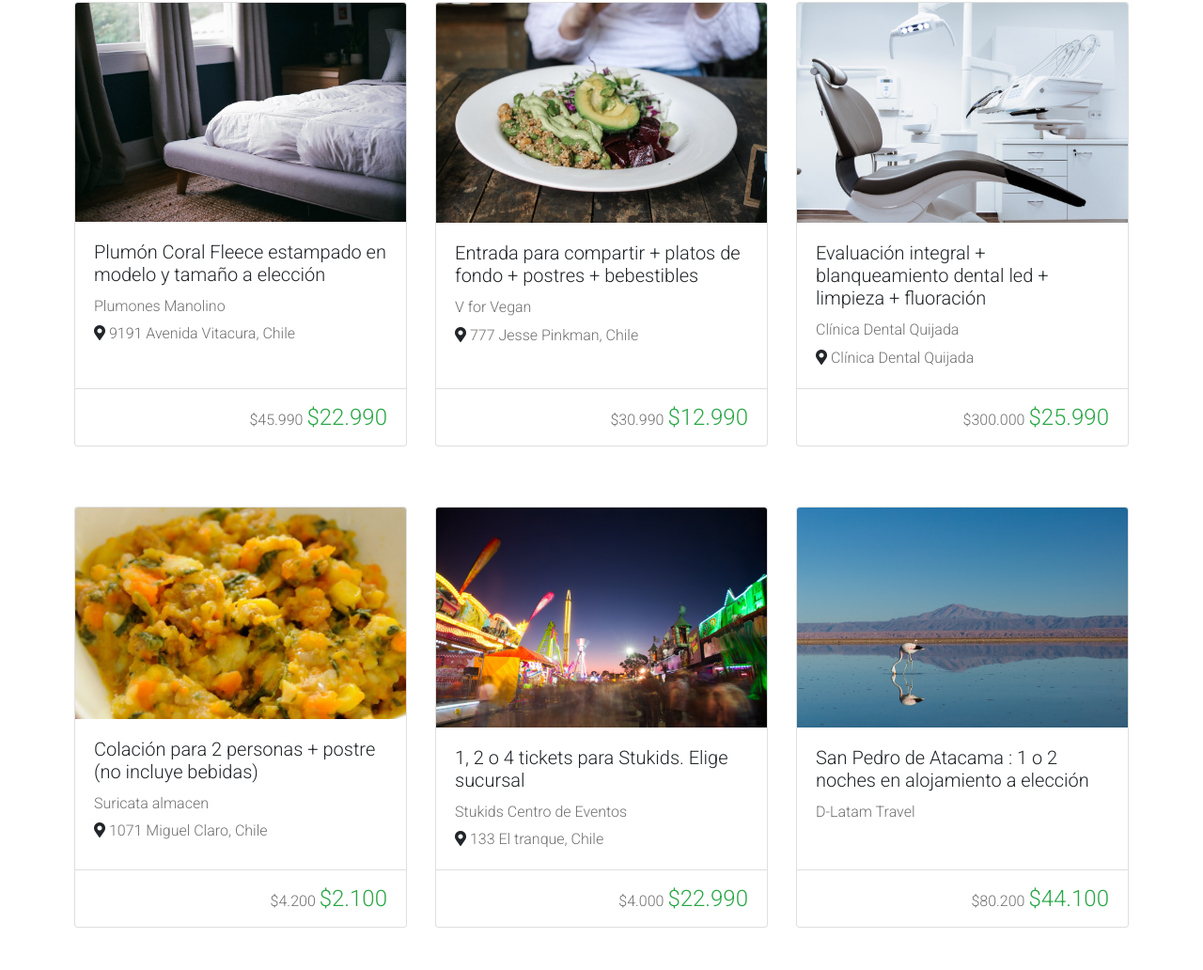
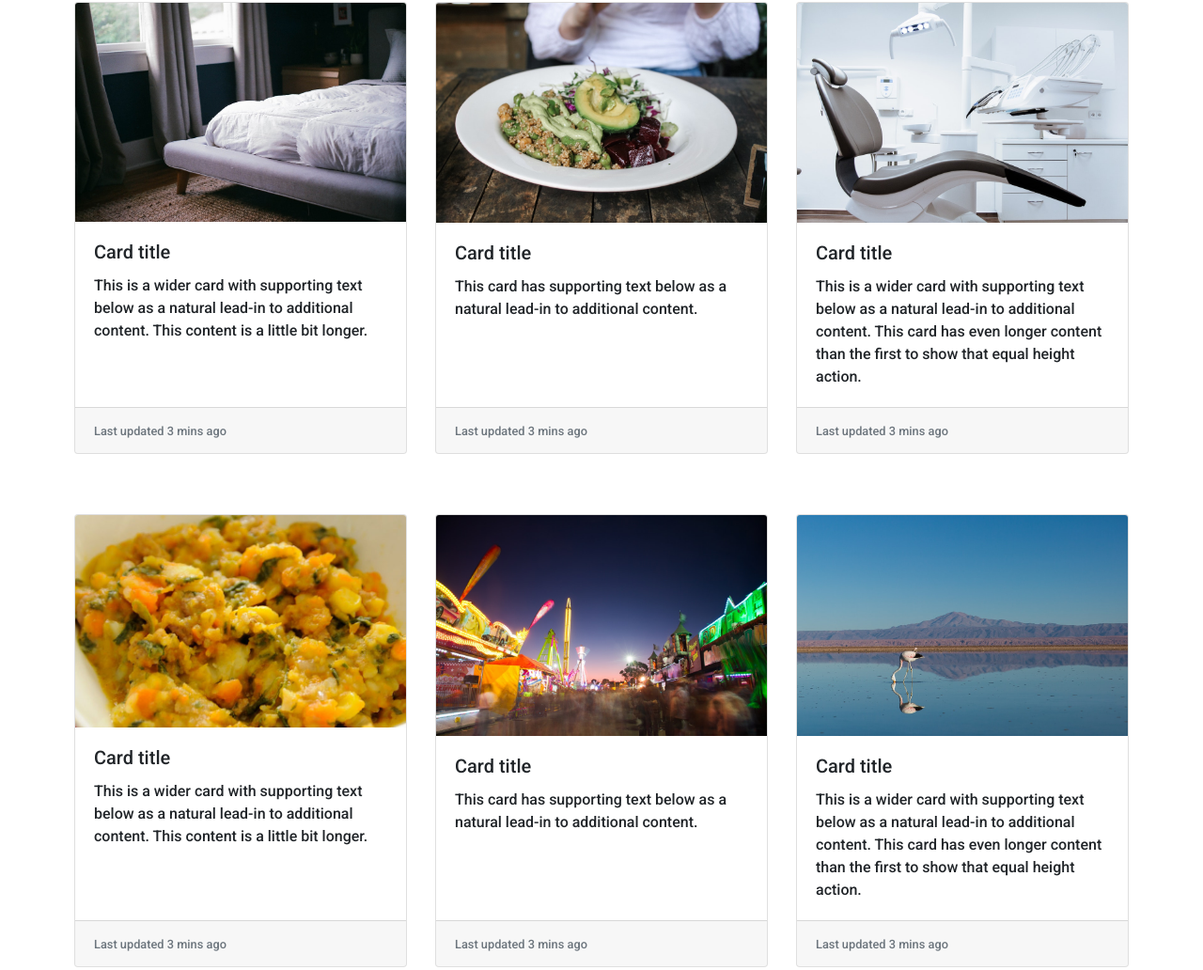
Before and after one commit to happyhtml1/Cuppon, a plain HTML site: page index.html in a window 1280 px wide. Shown: the part 120-1152 px from the top of the page at 94% size. Drawn offline with nearby package versions, Linux system fonts and the light colour scheme.

```diff
--- a/index.html
+++ b/index.html
@@ -6,9 +6,8 @@
   <meta name="viewport" content="width=device-width, initial-scale=1.0">
   <meta http-equiv="X-UA-Compatible" content="ie=edge">
   <title>Cuppon</title>
-  <link rel="shorcut icon" type="img/png" href="assets\img\at-solid.png">
   <link rel="stylesheet" href="https://stackpath.bootstrapcdn.com/bootstrap/4.4.1/css/bootstrap.min.css" integrity="sha384-Vkoo8x4CGsO3+Hhxv8T/Q5PaXtkKtu6ug5TOeNV6gBiFeWPGFN9MuhOf23Q9Ifjh" crossorigin="anonymous">
-<link href="https://fonts.googleapis.com/css?family=Roboto:300&display=swap" rel="stylesheet">
+<link href="https://fonts.googleapis.com/css?family=Roboto:300,500&display=swap" rel="stylesheet">
 <link rel="stylesheet" href="https://use.fontawesome.com/releases/v5.6.3/css/all.css" integrity="sha384-UHRtZLI+pbxtHCWp1t77Bi1L4ZtiqrqD80Kn4Z8NTSRyMA2Fd33n5dQ8lWUE00s/" crossorigin="anonymous">
 <link rel="stylesheet" href="assets/css/style.css">
 </head>
@@ -39,40 +38,31 @@
   <div class="card">
     <img src="assets\img\cupon-1.jpg" class="card-img-top" alt="...">
     <div class="card-body">
-      <h5 class="card-title">Plumón Coral Fleece estampado en modelo y tamaño a elección</h5>
-      <h6>Plumones Manolino</h6>
-      <i class="fas fa-map-marker-alt"></i>
-      <span class="card-text">9191 Avenida Vitacura, Chile</span>
+      <h5 class="card-title">Card title</h5>
+      <p class="card-text">This is a wider card with supporting text below as a natural lead-in to additional content. This content is a little bit longer.</p>
     </div>
-    <div class="cardfooter">
-      <span>$45.990</span>
-      <span class="verdegrande">$22.990</span>
+    <div class="card-footer">
+      <small class="text-muted">Last updated 3 mins ago</small>
     </div>
   </div>
   <div class="card">
     <img src="assets\img\cupon-2.jpg" class="card-img-top" alt="...">
     <div class="card-body">
-      <h5 class="card-title">Entrada para compartir + platos de fondo + postres + bebestibles</h5>
-      <h6>V for Vegan</h6>
-      <i class="fas fa-map-marker-alt"></i>
-      <span class="card-text">777 Jesse Pinkman, Chile</span>
+      <h5 class="card-title">Card title</h5>
+      <p class="card-text">This card has supporting text below as a natural lead-in to additional content.</p>
     </div>
-    <div class="cardfooter">
-      <span>$30.990</span>
-      <span class="verdegrande">$12.990</span>
+    <div class="card-footer">
+      <small class="text-muted">Last updated 3 mins ago</small>
     </div>
   </div>
   <div class="card">
     <img src="assets\img\cupon-3.jpg" class="card-img-top" alt="...">
     <div class="card-body">
-      <h5 class="card-title">Evaluación integral + blanqueamiento dental led + limpieza + fluoración</h5>
-      <h6>Clínica Dental Quijada</h6>
-      <i class="fas fa-map-marker-alt"></i>
-      <span class="card-text">Clínica Dental Quijada</span>
+      <h5 class="card-title">Card title</h5>
+      <p class="card-text">This is a wider card with supporting text below as a natural lead-in to additional content. This card has even longer content than the first to show that equal height action.</p>
     </div>
-    <div class="cardfooter">
-      <span>$300.000</span>
-      <span class="verdegrande">$25.990</span>
+    <div class="card-footer">
+      <small class="text-muted">Last updated 3 mins ago</small>
     </div>
   </div>
 </div>
@@ -81,38 +71,31 @@
   <div class="card">
     <img src="assets\img\cupon-4.jpg" class="card-img-top" alt="...">
     <div class="card-body">
-      <h5 class="card-title">Colación para 2 personas + postre (no incluye bebidas)</h5>
-      <h6>Suricata almacen</h6>
-      <i class="fas fa-map-marker-alt"></i>
-      <span class="card-text">1071 Miguel Claro, Chile</span>
+      <h5 class="card-title">Card title</h5>
+      <p class="card-text">This is a wider card with supporting text below as a natural lead-in to additional content. This content is a little bit longer.</p>
     </div>
-    <div class="cardfooter">
-      <span>$4.200</span>
-      <span class="verdegrande">$2.100</span>
+    <div class="card-footer">
+      <small class="text-muted">Last updated 3 mins ago</small>
     </div>
   </div>
   <div class="card">
     <img src="assets\img\cupon-5.jpg" class="card-img-top" alt="...">
     <div class="card-body">
-      <h5 class="card-title">1, 2 o 4 tickets para Stukids. Elige sucursal</h5>
-      <h6>Stukids Centro de Eventos</h6>
-      <i class="fas fa-map-marker-alt"></i>
-      <span class="card-text">133 El tranque, Chile</span>
+      <h5 class="card-title">Card title</h5>
+      <p class="card-text">This card has supporting text below as a natural lead-in to additional content.</p>
     </div>
-    <div class="cardfooter">
-      <span>$4.000</span>
-      <span class="verdegrande">$22.990</span>
+    <div class="card-footer">
+      <small class="text-muted">Last updated 3 mins ago</small>
     </div>
   </div>
   <div class="card">
     <img src="assets\img\cupon-6.jpg" class="card-img-top" alt="...">
     <div class="card-body">
-      <h5 class="card-title">San Pedro de Atacama : 1 o 2 noches en alojamiento a elección</h5>
-      <h6>D-Latam Travel</h6>
+      <h5 class="card-title">Card title</h5>
+      <p class="card-text">This is a wider card with supporting text below as a natural lead-in to additional content. This card has even longer content than the first to show that equal height action.</p>
     </div>
-    <div class="cardfooter">
-      <span>$80.200</span>
-      <span class="verdegrande">$44.100</span>
+    <div class="card-footer">
+      <small class="text-muted">Last updated 3 mins ago</small>
     </div>
   </div>
 </div>
```
